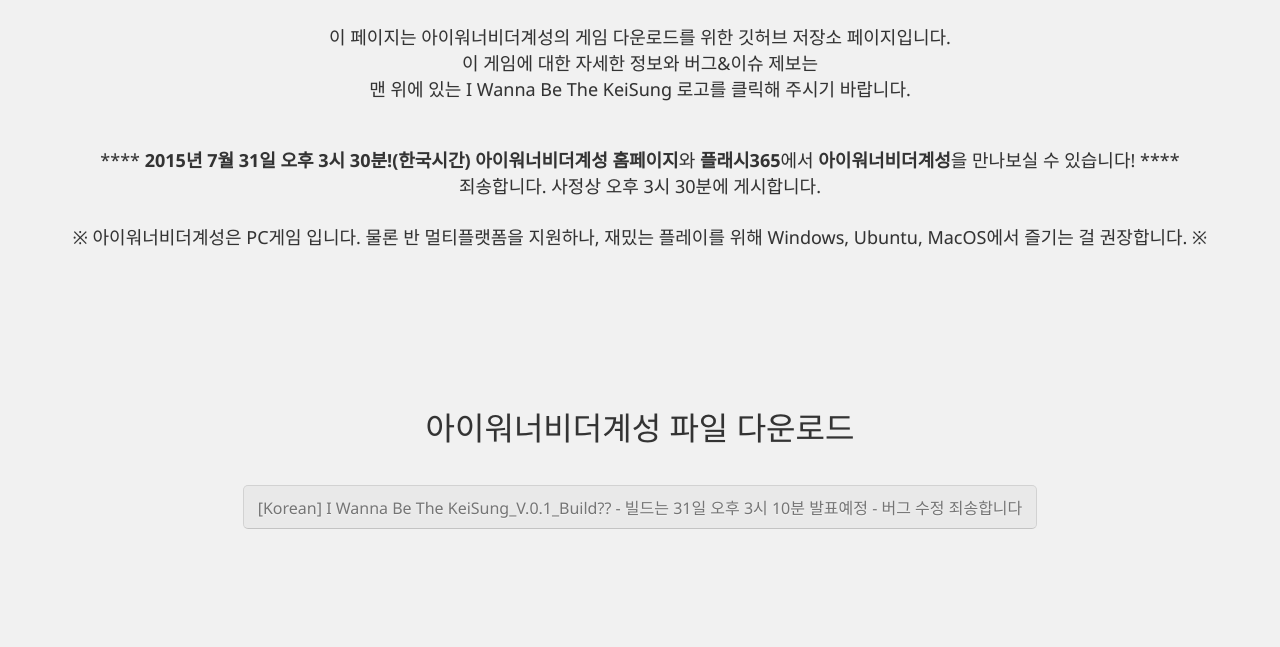
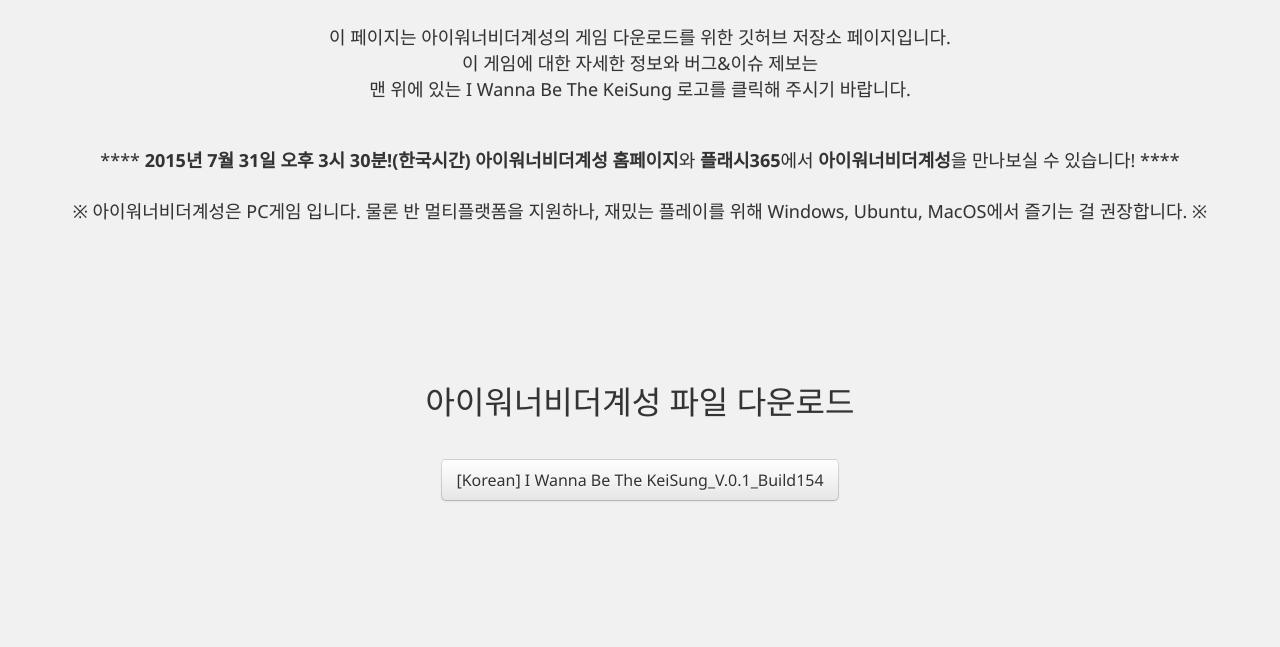
Before and after one commit to areatmgcode00003813/areatmgcode00003813.github.io, a plain HTML site: page index.html in a window 1280 px wide. Shown: the part 472-1119 px from the top of the page. Drawn offline with Linux system fonts and the light colour scheme.

Commit message:
iwbtks-gording webpage

```diff
--- a/index.html
+++ b/index.html
@@ -28,7 +28,7 @@
 <div style="text-align:center"><font size="4">이 페이지는 아이워너비더계성의 게임 다운로드를 위한 깃허브 저장소 페이지입니다.<br>이 게임에 대한 자세한 정보와 버그&이슈 제보는<br>맨 위에 있는 I Wanna Be The KeiSung 로고를 클릭해 주시기 바랍니다.</font></div>
 <div style="text-align:center"><font size="6"><br>
 </font></div>
-<div style="text-align:center"><font size="4">**** <b>2015년 7월 31일 오후 3시 30분!(한국시간)</b> <b>아이워너비더계성 홈페이지</b>와 <b>플래시365</b>에서 <b>아이워너비더계성</b>을 만나보실 수 있습니다! ****<br>죄송합니다. 사정상 오후 3시 30분에 게시합니다.</font></div>
+<div style="text-align:center"><font size="4">**** <b>2015년 7월 31일 오후 3시 30분!(한국시간)</b> <b>아이워너비더계성 홈페이지</b>와 <b>플래시365</b>에서 <b>아이워너비더계성</b>을 만나보실 수 있습니다! ****</font></div>
 <div style="text-align:center"><font size="4"><br>
 </font></div>
 <div style="text-align:center"><font size="4">※ 아이워너비더계성은 PC게임 입니다. 물론 반 멀티플랫폼을 지원하나, 재밌는 플레이를 위해 Windows, Ubuntu, MacOS에서 즐기는 걸 권장합니다. ※</font></div>
@@ -58,8 +58,8 @@ src="//pagead2.googlesyndication.com/pagead/show_ads.js">
 <div style="text-align:center"><font size="6">아이워너비더계성 파일 다운로드</font></div>
 <div style="text-align:center"><font size="5">&nbsp;</font></div>
 <!-- [Github Korean]V.0.1_Build103 START -->
-<div style="text-align:center"><a class="b-btn b-btn-large disabled">
-[Korean] I Wanna Be The KeiSung_V.0.1_Build?? - 빌드는 31일 오후 3시 10분 발표예정 - 버그 수정 죄송합니다
+<div style="text-align:center"><a href="http://iwbtks.gcode.areatm.com/flash/I Wanna Be The KeiSung.swf" class="b-btn b-btn-large">
+[Korean] I Wanna Be The KeiSung_V.0.1_Build154
 </a></div>
 <!-- [Github Korean]V.0.1_Build103 END -->
 <div style="text-align:center"><font size="5"><br>
```
Also changed, not shown: 1 other file.
